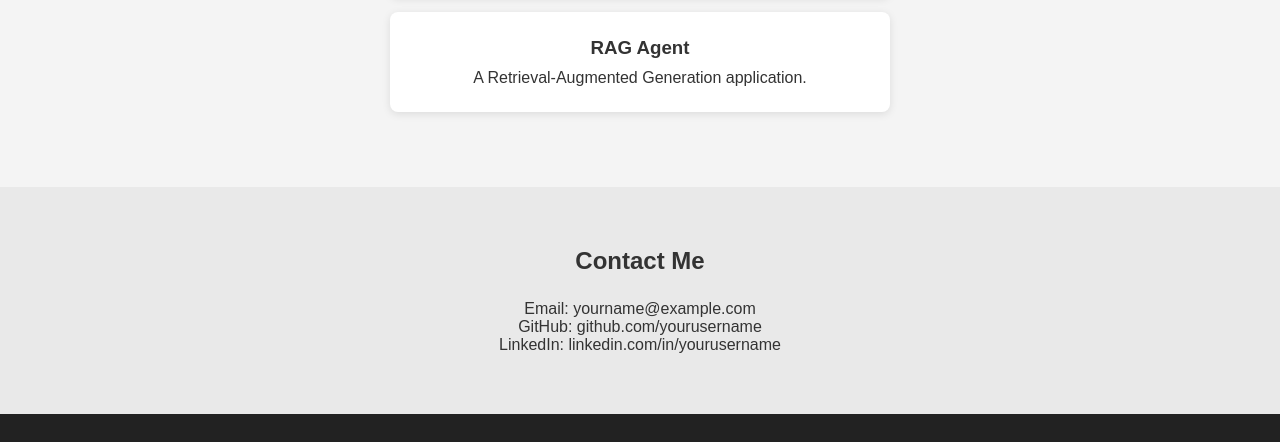
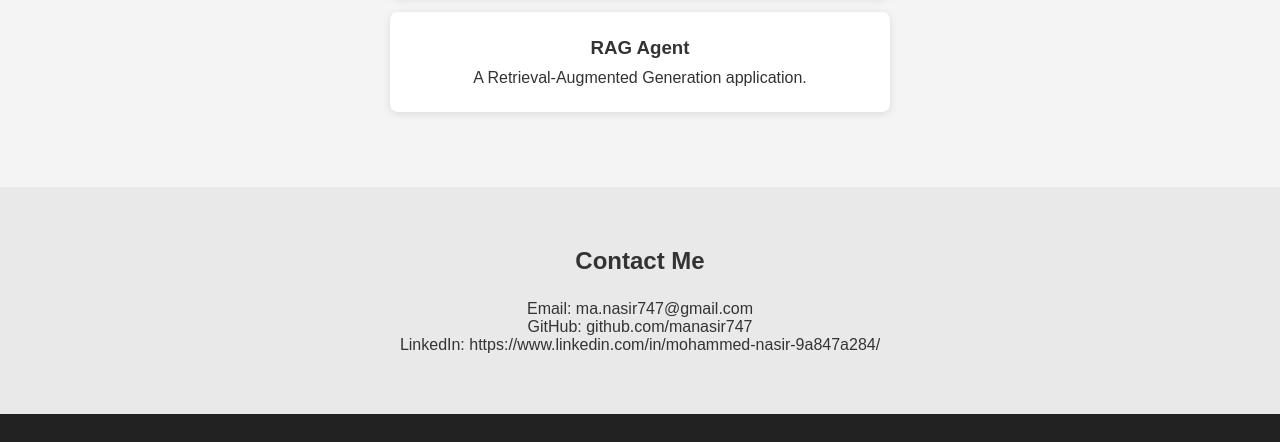
Before and after one commit to manasir747/GitHub-practical-test, a plain HTML site: page index.html in a window 1280 px wide. Shown: the part 1250-1692 px from the top of the page. Drawn offline with Linux system fonts and the light colour scheme.

Commit message:
update contact information and social media links in index.html

```diff
--- a/index.html
+++ b/index.html
@@ -99,9 +99,9 @@
 
         <h2>Contact Me</h2>
 
-        <p>Email: yourname@example.com</p>
-        <p>GitHub: github.com/yourusername</p>
-        <p>LinkedIn: linkedin.com/in/yourusername</p>
+        <p>Email: ma.nasir747@gmail.com</p>
+        <p>GitHub: github.com/manasir747</p>
+        <p>LinkedIn: https://www.linkedin.com/in/mohammed-nasir-9a847a284/</p>
 
     </section>
 
@@ -133,7 +133,7 @@
 
                 <a href="https://github.com/manasir747" target="_blank">GitHub</a>
 
-                <a href="https://linkedin.com" target="_blank">LinkedIn</a>
+                <a href="https://www.linkedin.com/in/mohammed-nasir-9a847a284/" target="_blank">LinkedIn</a>
             </div>
 
         </div>
```
